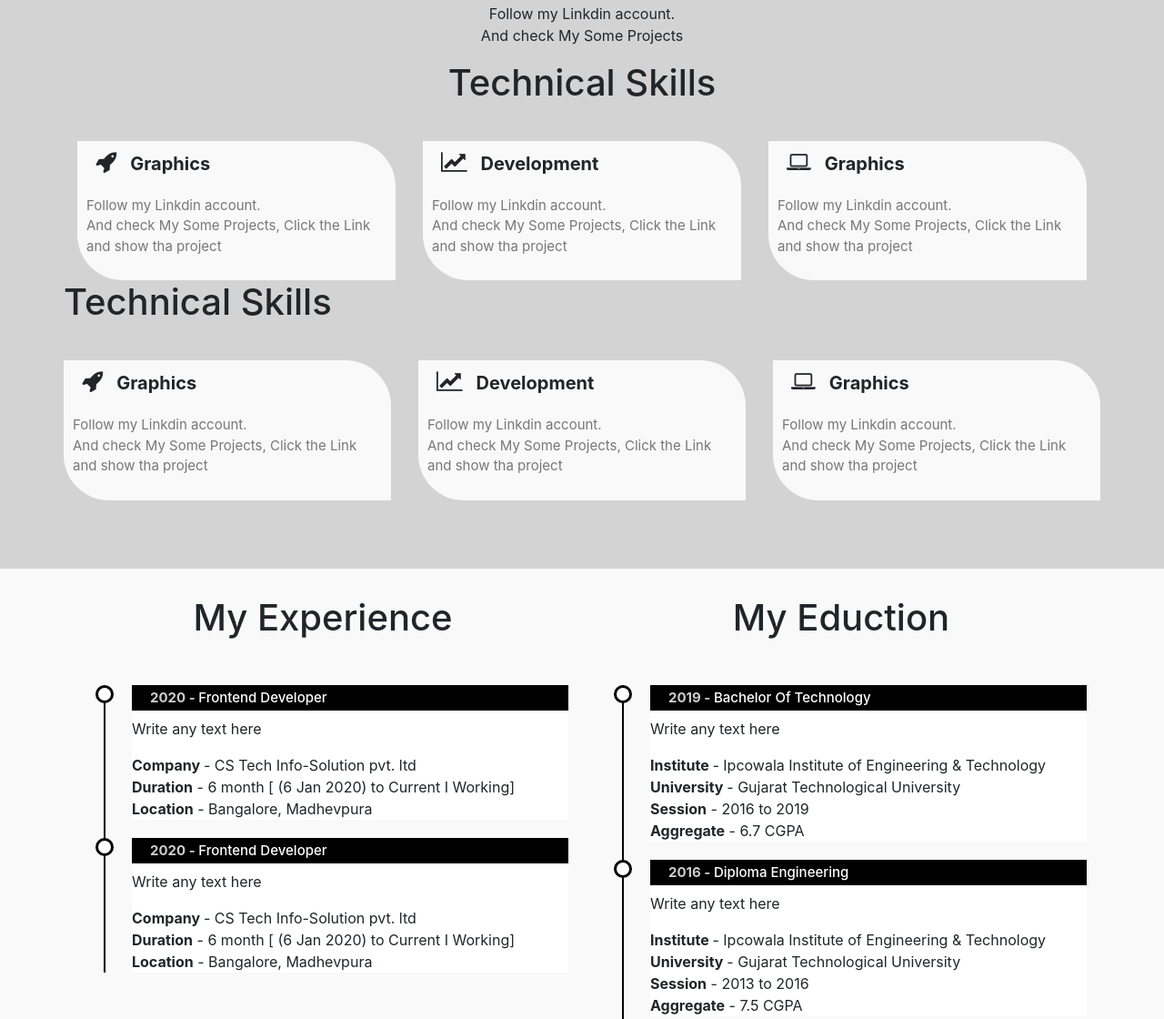
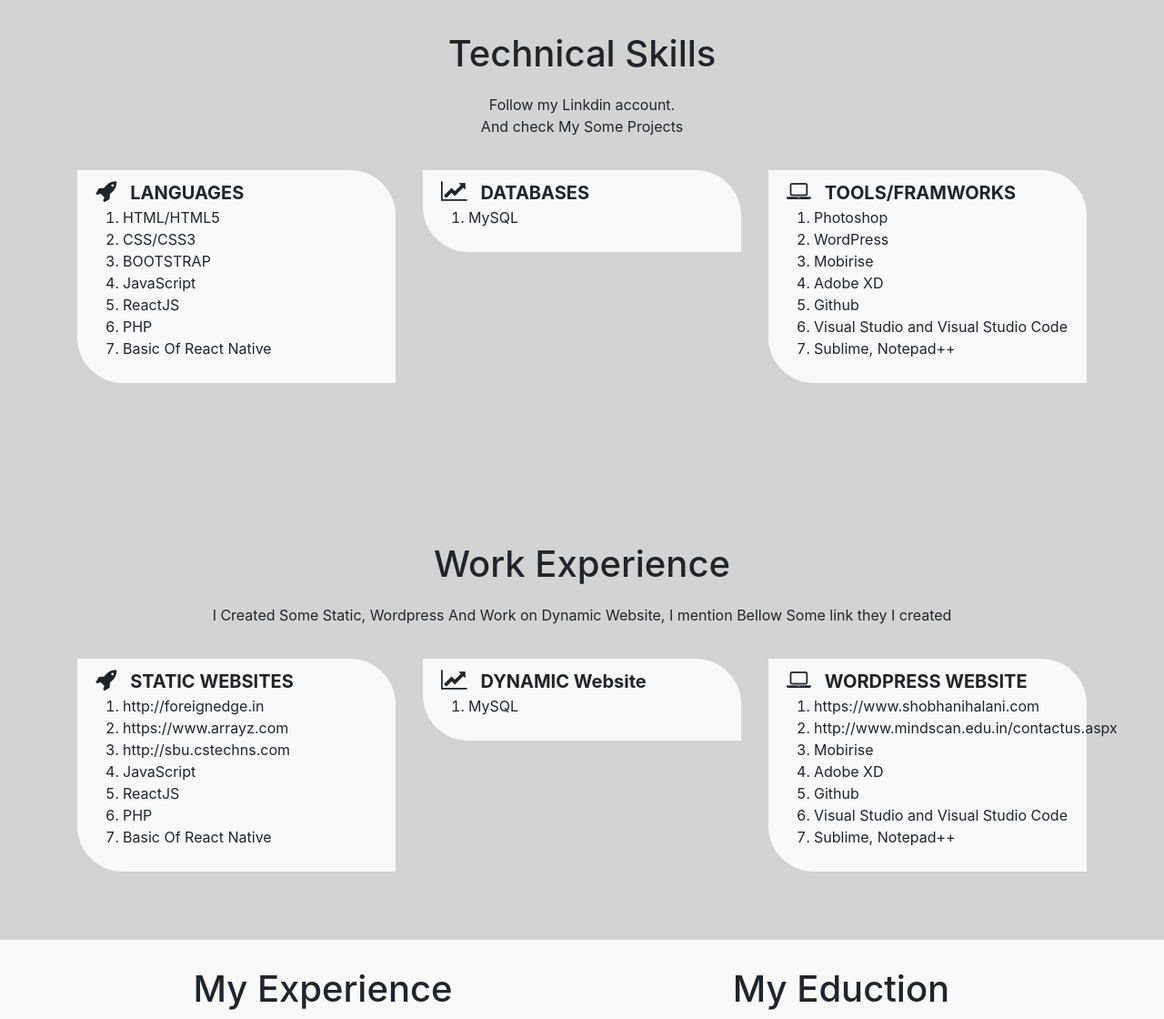
Before and after one commit to SANJAY-MISTRY/Sanjay-mistry.github.io, a plain HTML site: page Sanjay/index.html in a window 1280 px wide. Shown: the part 1696-2816 px from the top of the page at 91% size. Drawn offline with nearby package versions, Linux system fonts and the light colour scheme.

Commit message:
Update index.html

```diff
--- a/Sanjay/index.html
+++ b/Sanjay/index.html
@@ -85,13 +85,26 @@
 
 	<div class="about container" id="about">
 		<div class="row">
-			<div class="col-md-6 text-center">
+			<div class="col-md-5 text-center">
 				<img src="img/sanjay2.jpg" class="profile-img">
 
 			</div>
-			<div class="col-md-6">
+			<div class="col-md-7">
 				<h3>I Am Sanjay Mistry</h3>
-				<p>Lorem ipsum, or lipsum as it is sometimes known, is dummy text used in laying out print, graphic or web designs. The passage is attributed to an unknown typesetter in the 15th century who is thought to have scrambled parts of Cicero's De Finibus Bonorum et Malorum for use in a type specimen book</p>
+				<!-- <p>Lorem ipsum, or lipsum as it is sometimes known, is dummy text used in laying out print, graphic or web designs. The passage is attributed to an unknown typesetter in the 15th century who is thought to have scrambled parts of Cicero's De Finibus Bonorum et Malorum for use in a type specimen book</p> -->
+				<ul class="timeline1">
+					<li>
+
+						<h4><!-- <span> 2019 - </span> -->Personal Profile</h4>
+						<p>Write any text here</p>
+						<b>DOB </b> :- JULY 04, 1997<br>
+						<b>Father’s Name </b> :- Yashwantbhai Mistry<br>
+						<b>Nationality</b> :-  Indian<br>
+						<b>Languages Known</b> :- English, Hindi, and Gujarati<br>
+						<b>Hobbies</b> :-  Listening to Music, Playing video games, watching movie and Table-Tennis<br>
+
+					</li>
+				</ul>
 				<div class="skills-bar">
 
 					<p>HTML5 / CSS3</p>
@@ -108,7 +121,7 @@
 					</div>
 					<p>Wordpress</p>
 					<div class="progress">
-						<div class="progress-bar" style="width: 70%;">70%</div>
+						<div class="progress-bar" style="width: 80%;">80%</div>
 					</div>
 					<p>Adobe XD</p>
 					<div class="progress">
@@ -116,7 +129,7 @@
 					</div>
 					<p>ReactJS</p>
 					<div class="progress">
-						<div class="progress-bar" style="width: 50%;">50%</div>
+						<div class="progress-bar" style="width: 70%;">70%</div>
 					</div>
 				</div>
 			</div>
@@ -153,8 +166,55 @@
 
 		<h1 class="text-center">Technical Skills</h1>
 		<p class="text-center">Follow my Linkdin account.<br> And check My Some Projects </p>
-		<h1 class="text-center">Technical Skills</h1>
+		<!-- <h1 class="text-center">Technical Skills</h1> -->
 		<div class="row">
+			<div class="col-md-4">
+				<div class="services-box">
+					<i class="fa fa-rocket"></i><span>LANGUAGES</span>
+					<!-- <p>Follow my Linkdin account.<br> And check My Some Projects,    Click the Link and show tha project</p> -->
+					<ol>
+						<li>HTML/HTML5</li>
+						<li>CSS/CSS3</li>
+						<li>BOOTSTRAP</li>
+						<li>JavaScript</li>
+						<li>ReactJS</li>
+						<li>PHP</li>
+						<li>Basic Of React Native </li>
+
+					</ol>
+				</div>
+			</div>
+			<div class="col-md-4">
+				<div class="services-box">
+					<i class="fa fa-line-chart"></i><span>DATABASES</span>
+					<!-- <p>Follow my Linkdin account.<br> And check My Some Projects,    Click the Link and show tha project</p> -->
+					<ol>
+						<li>MySQL</li>
+					</ol>
+				</div>
+			</div>
+			<div class="col-md-4">
+				<div class="services-box">
+					<i class="fa fa-laptop"></i><span>TOOLS/FRAMWORKS</span>
+					<!-- <p>Follow my Linkdin account.<br> And check My Some Projects,    Click the Link and show tha project</p> -->
+					<ol>
+						<li>Photoshop</li>
+						<li>WordPress</li>
+						<li>Mobirise</li>
+						<li>Adobe XD</li>
+						<li>Github</li>
+						<li>Visual Studio and Visual Studio Code</li>
+						<li>Sublime, Notepad++</li>
+
+					</ol>
+
+				</div>
+
+			</div>
+			<!-- <h1 class="text-center">Work Experience</h1> -->
+
+			<!-- <div class="row">
+
 			<div class="col-md-4">
 				<div class="services-box">
 					<i class="fa fa-rocket"></i><span>Graphics</span>
@@ -173,33 +233,72 @@
 					<p>Follow my Linkdin account.<br> And check My Some Projects,    Click the Link and show tha project</p>
 				</div>
 			</div>
-			<h1 class="text-center">Technical Skills</h1>
-			<div class="row">
-			<div class="col-md-4">
-				<div class="services-box">
-					<i class="fa fa-rocket"></i><span>Graphics</span>
-					<p>Follow my Linkdin account.<br> And check My Some Projects,    Click the Link and show tha project</p>
-				</div>
-			</div>
-			<div class="col-md-4">
-				<div class="services-box">
-					<i class="fa fa-line-chart"></i><span>Development</span>
-					<p>Follow my Linkdin account.<br> And check My Some Projects,    Click the Link and show tha project</p>
-				</div>
-			</div>
-			<div class="col-md-4">
-				<div class="services-box">
-					<i class="fa fa-laptop"></i><span>Graphics</span>
-					<p>Follow my Linkdin account.<br> And check My Some Projects,    Click the Link and show tha project</p>
-				</div>
-			</div>
-		</div>
+		</div> -->
 
 		</div>
 	</div>
 </div>
 
 
+
+<!----------------------Work Experience-------------------->
+
+
+
+
+ <div class="services" id="services">
+	<div class="container">
+
+		<h1 class="text-center">Work Experience</h1>
+		<p class="text-center">I Created Some Static, Wordpress And Work on Dynamic Website, I mention Bellow Some link they I created</p>
+		<!-- <h1 class="text-center">Technical Skills</h1> -->
+		<div class="row">
+			<div class="col-md-4">
+				<div class="services-box">
+					<i class="fa fa-rocket"></i><span>STATIC WEBSITES</span>
+					<!-- <p>Follow my Linkdin account.<br> And check My Some Projects,    Click the Link and show tha project</p> -->
+					<ol>
+						<a><li>http://foreignedge.in</li></a>
+						<li>https://www.arrayz.com</li>
+						<li>http://sbu.cstechns.com</li>
+						<li>JavaScript</li>
+						<li>ReactJS</li>
+						<li>PHP</li>
+						<li>Basic Of React Native </li>
+
+					</ol>
+				</div>
+			</div>
+			<div class="col-md-4">
+				<div class="services-box">
+					<i class="fa fa-line-chart"></i><span>DYNAMIC Website</span>
+					<!-- <p>Follow my Linkdin account.<br> And check My Some Projects,    Click the Link and show tha project</p> -->
+					<ol>
+						<li>MySQL</li>
+					</ol>
+				</div>
+			</div>
+			<div class="col-md-4">
+				<div class="services-box">
+					<i class="fa fa-laptop"></i><span>WORDPRESS WEBSITE</span>
+					<!-- <p>Follow my Linkdin account.<br> And check My Some Projects,    Click the Link and show tha project</p> -->
+					<ol>
+						<li>https://www.shobhanihalani.com</li>
+						<li>http://www.mindscan.edu.in/contactus.aspx</li>
+						<li>Mobirise</li>
+						<li>Adobe XD</li>
+						<li>Github</li>
+						<li>Visual Studio and Visual Studio Code</li>
+						<li>Sublime, Notepad++</li>
+
+					</ol>
+
+				</div>
+
+			</div>
+			</div>
+	</div>
+</div>
 
 
 
@@ -285,7 +384,7 @@
 <div class="contact" id="contact">
 	<div class="container text-center">
 		<h1>Contact Me</h1>
-		<p>Lorem Ipsum is simply dummy text of the printing and typesetting industry. Lorem Ipsum has been the industry's standard dummy text ever since the 1500s, when an unknown printer took a galley of type and <br>scrambled it to make a type specimen book. It has survived not only five centuries, but also the leap into electronic typesetting, </p>
+		<!-- <p>Lorem Ipsum is simply dummy text of the printing and typesetting industry. Lorem Ipsum has been the industry's standard dummy text ever since the 1500s, when an unknown printer took a galley of type and <br>scrambled it to make a type specimen book. It has survived not only five centuries, but also the leap into electronic typesetting, </p> -->
 				<div class="row">
 					<div class="col-md-4">
 						<i class="fa fa-phone"></i>
```
